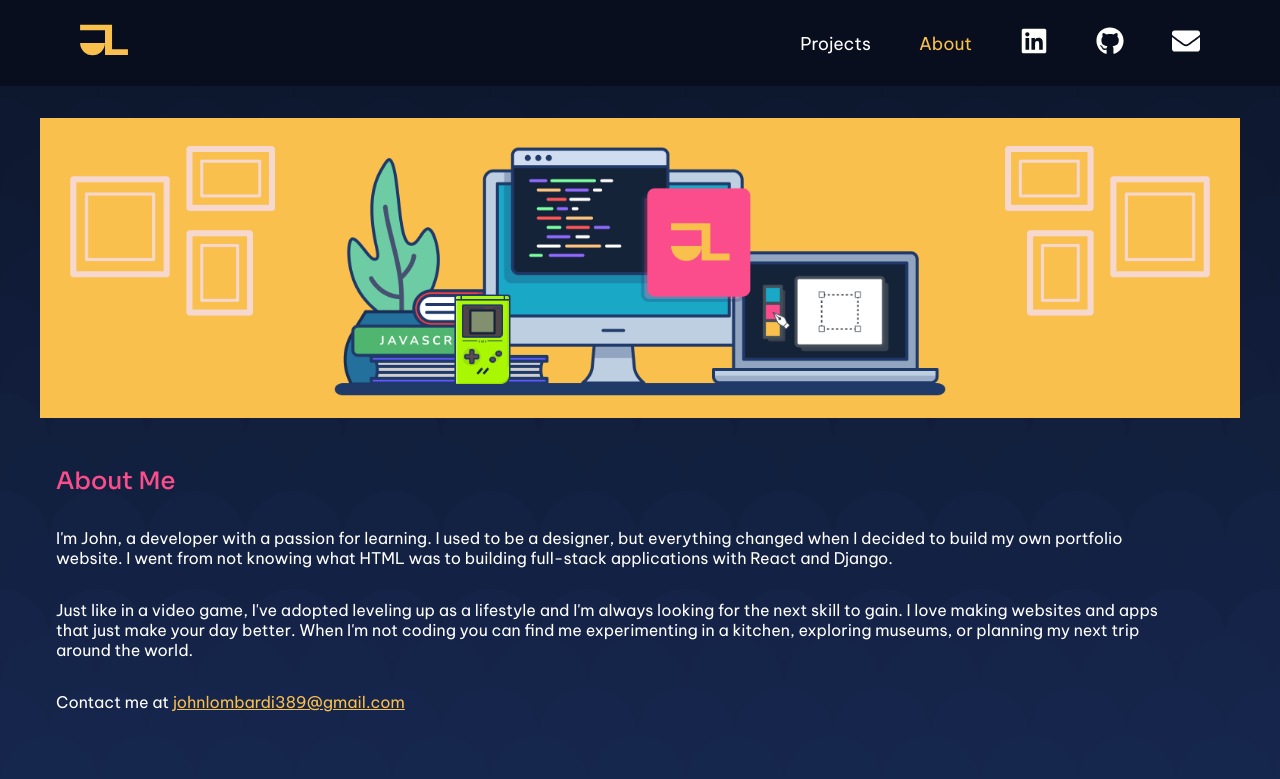
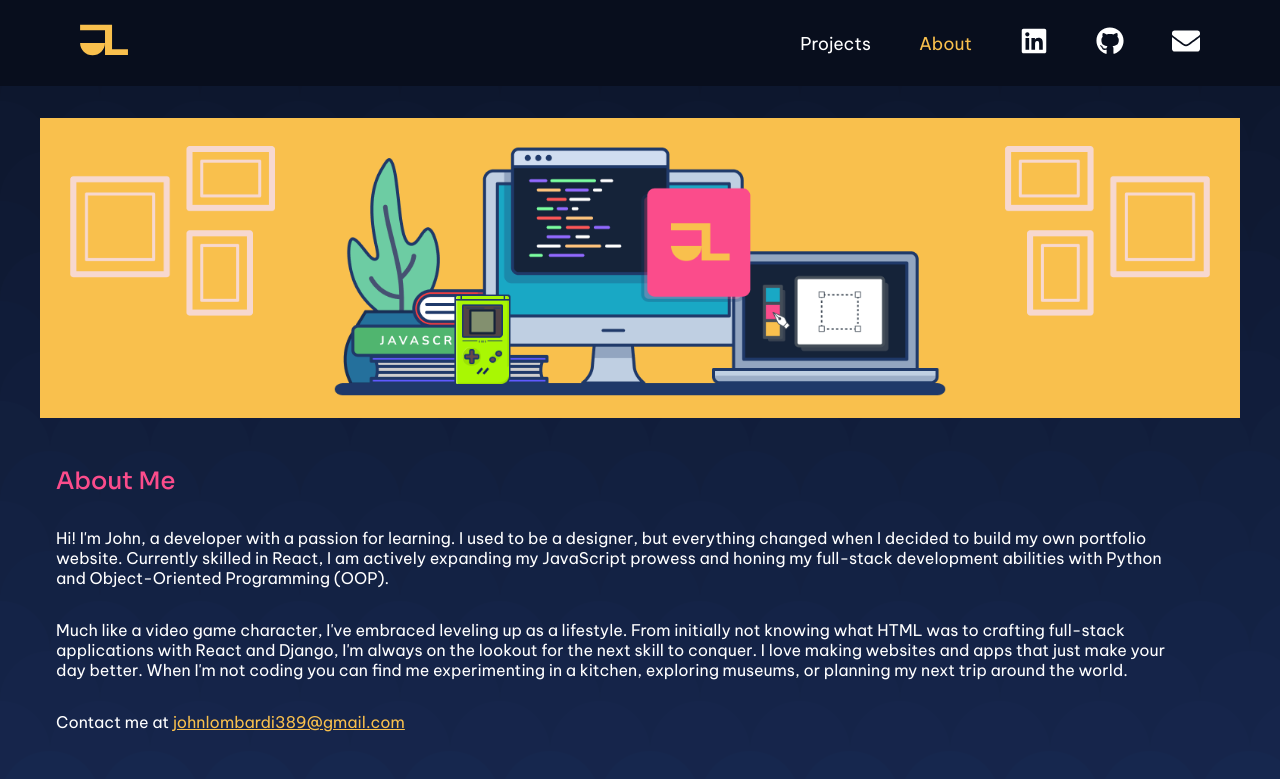
Before and after one commit to johnlombardi389/portfolio, a React (Vite) app: page /portfolio/about in a window 1280 px wide. Shown: the top 779 px of the page. Built offline with nearby package versions, Linux system fonts and the light colour scheme.

Commit message:
Updated about text

```diff
--- a/src/pages/About.jsx
+++ b/src/pages/About.jsx
@@ -43,18 +43,21 @@ const About = () => {
         <AboutText>
           <h2>About Me</h2>
           <p>
-            I'm John, a developer with a passion for learning. I used to be a
-            designer, but everything changed when I decided to build my own
-            portfolio website. I went from not knowing what HTML was to building
-            full-stack applications with React and Django.
+            Hi! I'm John, a developer with a passion for learning. I used to be
+            a designer, but everything changed when I decided to build my own
+            portfolio website. Currently skilled in React, I am actively
+            expanding my JavaScript prowess and honing my full-stack development
+            abilities with Python and Object-Oriented Programming (OOP).
           </p>
 
           <p>
-            Just like in a video game, I've adopted leveling up as a lifestyle
-            and I'm always looking for the next skill to gain. I love making
-            websites and apps that just make your day better. When I'm not
-            coding you can find me experimenting in a kitchen, exploring
-            museums, or planning my next trip around the world.
+            Much like a video game character, I've embraced leveling up as a
+            lifestyle. From initially not knowing what HTML was to crafting
+            full-stack applications with React and Django, I'm always on the
+            lookout for the next skill to conquer. I love making websites and
+            apps that just make your day better. When I'm not coding you can
+            find me experimenting in a kitchen, exploring museums, or planning
+            my next trip around the world.
           </p>
 
           <p>
```
Also changed, not shown: 1 other file (tests, documents, lock files or other folders).
